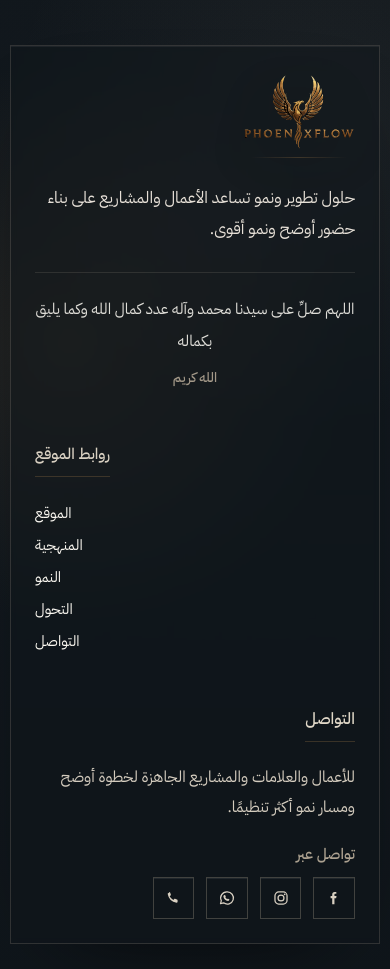
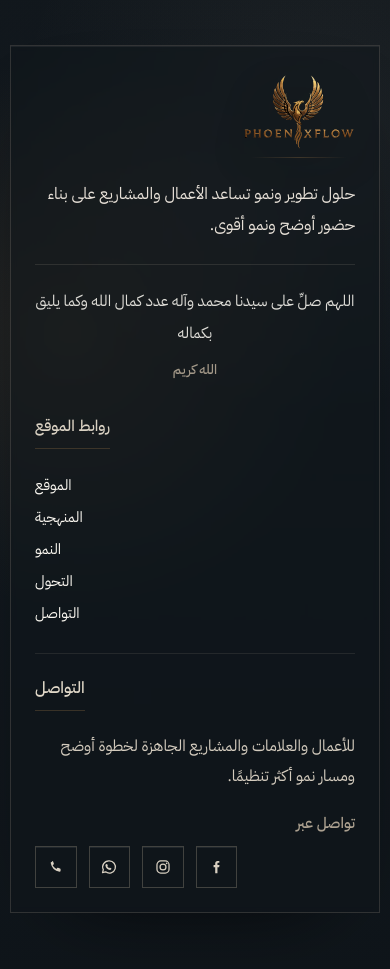
Before and after one commit to mohighmad/phoenixflow, a Next.js app: page /ar in a window 390 px wide. Shown: the part 5093-6062 px from the top of the page. Built offline with nearby package versions, Linux system fonts and the light colour scheme.

Commit message:
Fix Arabic mobile footer alignment

```diff
--- a/components/layout/Footer.tsx
+++ b/components/layout/Footer.tsx
@@ -100,11 +100,11 @@ export function Footer({ locale }: FooterProps) {
 
       <div className="pf-container relative py-16 sm:py-20">
         <div
-          className={`grid gap-12 border border-[rgb(223_207_183_/_0.16)] bg-[rgb(17_23_28_/_0.46)] p-6 shadow-[0_34px_90px_-58px_rgba(0,0,0,0.92),0_1px_0_rgb(255_255_255_/_0.06)_inset] backdrop-blur-[3px] sm:p-8 lg:grid-cols-[1.16fr_0.72fr_0.9fr] lg:gap-12 ${
+          className={`grid gap-x-7 gap-y-6 border border-[rgb(223_207_183_/_0.16)] bg-[rgb(17_23_28_/_0.46)] p-6 shadow-[0_34px_90px_-58px_rgba(0,0,0,0.92),0_1px_0_rgb(255_255_255_/_0.06)_inset] backdrop-blur-[3px] sm:gap-y-8 sm:p-8 lg:grid-cols-[1.16fr_0.72fr_0.9fr] lg:gap-12 ${
             isArabic ? "text-right" : ""
           }`}
         >
-        <div className="space-y-7">
+        <div className="order-1 mb-1 space-y-6 sm:space-y-7 lg:mb-0">
           <div className={`flex ${isArabic ? "justify-start" : ""}`}>
             <div className="relative py-1">
               <span
@@ -147,13 +147,13 @@ export function Footer({ locale }: FooterProps) {
         </div>
 
         <div
-          className={`flex w-full flex-col ${
+          className={`order-2 flex w-full flex-col ${
             isArabic ? "items-end lg:justify-self-center" : "items-start lg:justify-self-center"
           }`}
         >
           <div
             className={`flex w-full max-w-[13.5rem] flex-col ${
-              isArabic ? "items-end text-right" : "items-start"
+              isArabic ? "ms-auto items-end text-right" : "items-start"
             }`}
           >
             <p
@@ -183,7 +183,13 @@ export function Footer({ locale }: FooterProps) {
           </div>
         </div>
 
-        <div className={isArabic ? "flex flex-col items-start lg:max-w-sm lg:justify-self-start" : ""}>
+        <div
+          className={`order-3 border-t border-[rgb(223_207_183_/_0.1)] pt-5 sm:pt-6 lg:border-t-0 lg:pt-0 ${
+            isArabic
+              ? "ms-auto flex w-full max-w-sm flex-col items-end text-right lg:justify-self-start lg:ms-0 lg:items-start"
+              : ""
+          }`}
+        >
           <p
             className={
               isArabic
@@ -194,7 +200,7 @@ export function Footer({ locale }: FooterProps) {
             {site.footer.contactLabel[locale]}
           </p>
 
-          <div className="mt-5">
+          <div className={`mt-5 ${isArabic ? "ms-auto w-full text-right" : ""}`}>
             <p
               className={
                 isArabic
@@ -213,7 +219,7 @@ export function Footer({ locale }: FooterProps) {
             >
               {locale === "ar" ? "تواصل عبر" : "Reach us via"}
             </p>
-            <div className={`mt-3 flex items-center gap-3 ${isArabic ? "justify-start" : ""}`}>
+            <div className={`mt-3 flex items-center gap-3 ${isArabic ? "ms-auto justify-end" : ""}`}>
               {iconButtons.map((button) => (
                 <a
                   key={button.key}
```
